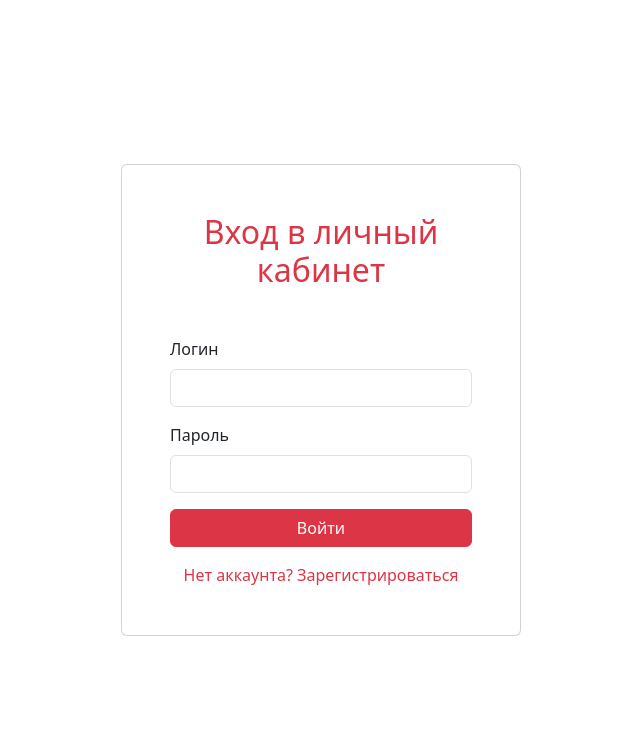
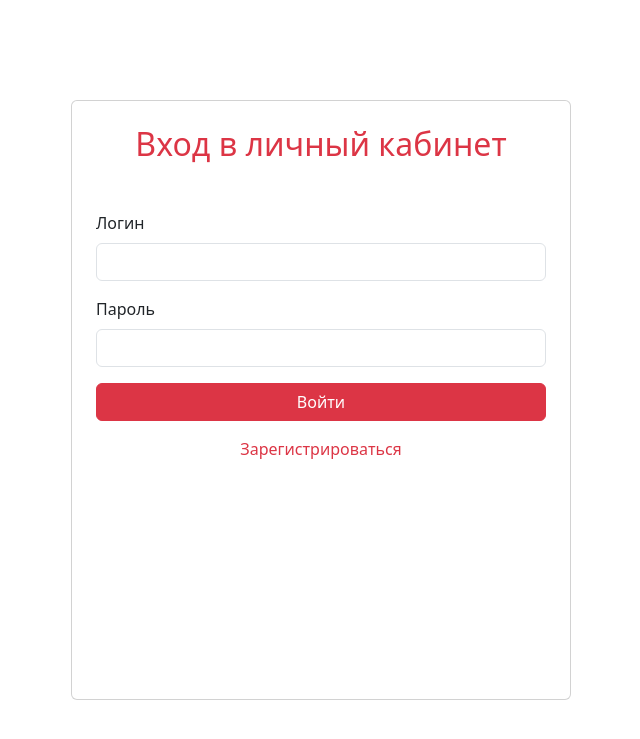
Before and after one commit to kasper-bl/Practical_work2, a Django app: page /catalog/login/ in a window 1280 px wide. Shown: the top 739 px of the page, without its empty margins (319-959 px from the left). Run offline with Django 5.2, Linux system fonts and the light colour scheme.

Commit message:
changing the design

```diff
--- a/templates/registration/login.html
+++ b/templates/registration/login.html
@@ -8,7 +8,7 @@
 </head>
 <body>
     <div class="container d-flex align-items-center justify-content-center min-vh-100">
-        <div class="card p-4 p-md-5 w-100" style="max-width: 400px;">
+        <div class="card p-4 w-100" style="max-width: 500px; min-height: 600px;">
             <h2 class="text-center mb-4 text-danger">Вход в личный кабинет</h2>
 
             <form method="post" class="mt-4">
@@ -27,7 +27,7 @@
             </form>
 
             <p class="text-center mb-0">
-                <a href="{% url 'register' %}" class="text-decoration-none text-danger">Нет аккаунта? Зарегистрироваться</a>
+                <a href="{% url 'register' %}" class="text-decoration-none text-danger">Зарегистрироваться</a>
             </p>
         </div>
     </div>
--- a/templates/registration/register.html
+++ b/templates/registration/register.html
@@ -1,6 +1,7 @@
 {% extends "base_generic.html" %}
 {% block content %}
-    <div class="container mt-5">
+    <main>
+        <div class="container mt-5" style="height: 80vh">
             <h2>Регистрация</h2>
 
             <form method="post" class="mt-4">
@@ -61,4 +62,6 @@
                 <a href="{% url 'login' %}">Уже есть аккаунт? Войти</a>
             </p>
         </div>
+    </main>
+
 {% endblock%}
```
Also changed, not shown: db.sqlite3. Lines whose indentation alone changed are shown as unchanged.
